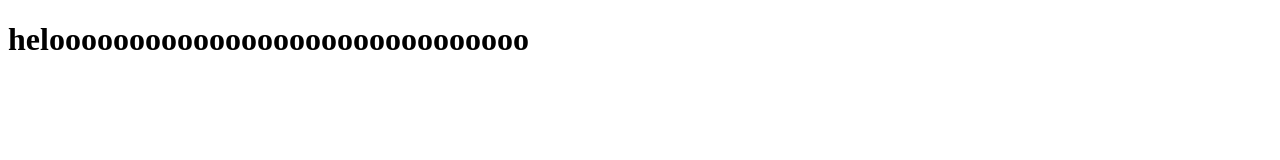
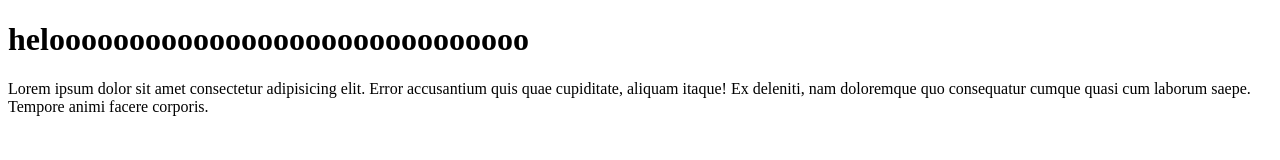
Before and after one commit to MaxInasaridze/GAME, a plain HTML site: page index.html in a window 1280 px wide. Drawn offline with Linux system fonts and the light colour scheme.

Commit message:
just added spaces

```diff
--- a/index.html
+++ b/index.html
@@ -7,5 +7,6 @@
 </head>
 <body>
     <h1>heloooooooooooooooooooooooooooooo</h1>
+    <p>Lorem ipsum dolor sit amet consectetur adipisicing elit. Error accusantium quis quae cupiditate, aliquam itaque! Ex deleniti, nam doloremque quo consequatur cumque quasi cum laborum saepe. Tempore animi facere corporis.      </p>
 </body>
 </html>
```
